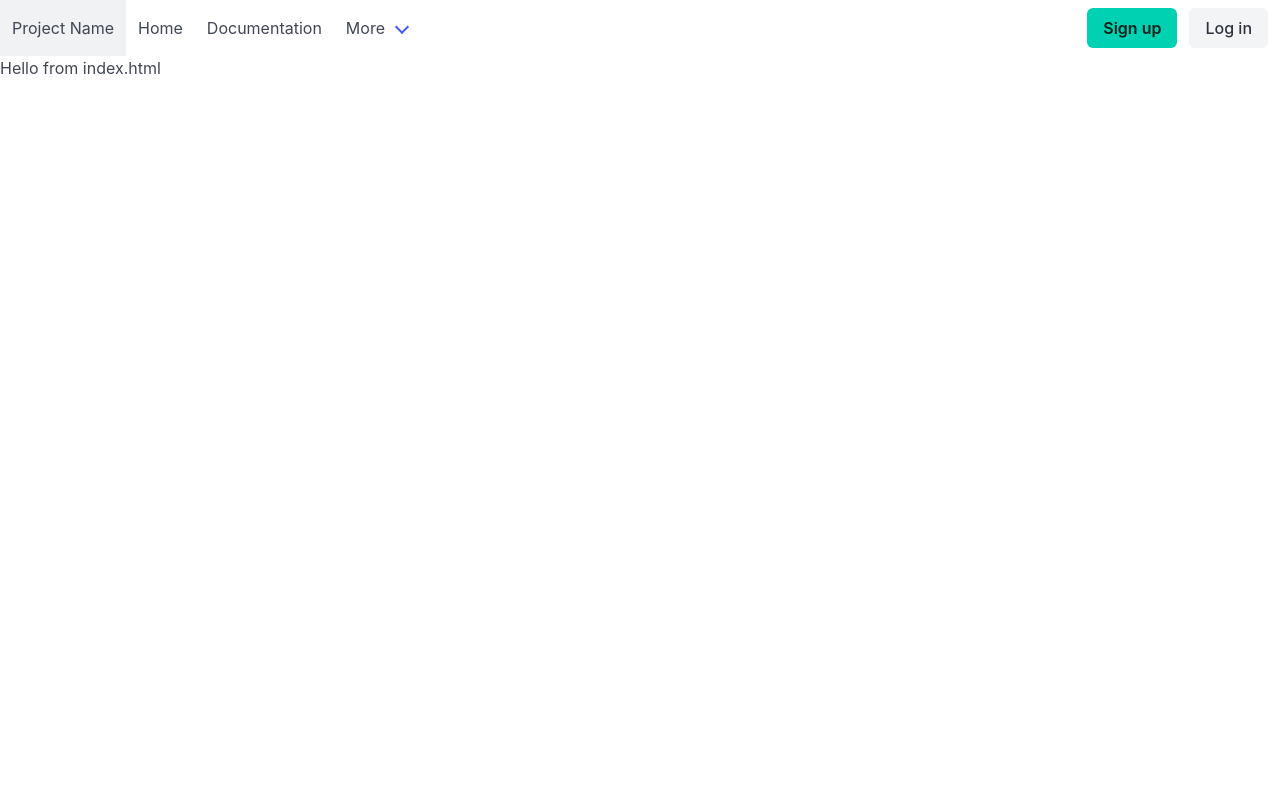
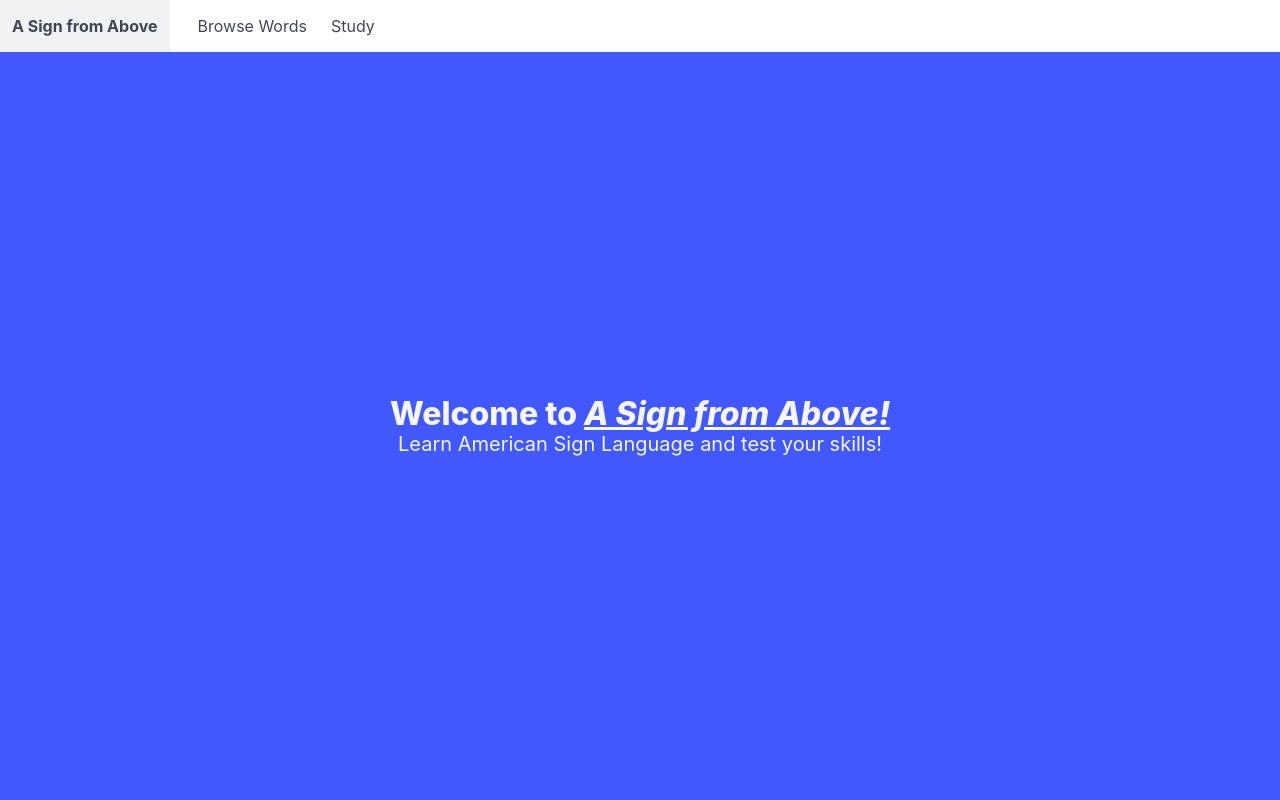
Before and after one commit to koenigscode/asl-project, a Django app: page / in a window 1280 px wide. Run offline with Django 5.2, Linux system fonts and the light colour scheme.

Commit message:
#10 Create basic home page

```diff
--- a/server/app/templates/app/base.html
+++ b/server/app/templates/app/base.html
@@ -11,56 +11,20 @@
 <body>
     <nav class="navbar">
         <div class="navbar-brand">
-            <a class="navbar-item" href="{{ request.scheme }}://{{ request.get_host }}/">
-                    Project Name
-                </a>
+            <a class="navbar-item has-text-weight-bold" href="{{ request.scheme }}://{{ request.get_host }}/">
+                    A Sign from Above
+            </a>
+        </div>
 
-        </div>
+            <div class="px-2">
+            </div>
 
         <div id="navbarBasicExample" class="navbar-menu">
             <div class="navbar-start">
-                <a class="navbar-item">
-                    Home
+                    <a class="navbar-item" href="{% url 'browse' %}">
+                    Browse Words
                 </a>
-
-                <a class="navbar-item">
-                    Documentation
-                </a>
-
-                <div class="navbar-item has-dropdown is-hoverable">
-                    <a class="navbar-link">
-                        More
-                    </a>
-
-                    <div class="navbar-dropdown">
-                        <a class="navbar-item">
-                            About
-                        </a>
-                        <a class="navbar-item is-selected">
-                            Jobs
-                        </a>
-                        <a class="navbar-item">
-                            Contact
-                        </a>
-                        <hr class="navbar-divider">
-                        <a class="navbar-item">
-                            Report an issue
-                        </a>
-                    </div>
-                </div>
-            </div>
-
-            <div class="navbar-end">
-                <div class="navbar-item">
-                    <div class="buttons">
-                        <a class="button is-primary">
-                            <strong>Sign up</strong>
-                        </a>
-                        <a class="button is-light">
-                            Log in
-                        </a>
-                    </div>
-                </div>
+                    <a class="navbar-item" href="{% url 'study' %}">Study</a>
             </div>
         </div>
     </nav>
--- /dev/null
+++ b/server/app/templates/app/browse.html
@@ -0,0 +1,6 @@
+{% extends "app/base.html" %}
+{% block title %}Browse{% endblock %}
+
+{% block content %}
+    <h1>Browse</h1>
+{% endblock %}
--- a/server/app/templates/app/index.html
+++ b/server/app/templates/app/index.html
@@ -2,5 +2,13 @@
 {% block title %}Home Page{% endblock %}
 
 {% block content %}
-    <h1>Hello from index.html</h1>
+<section class="hero is-link is-fullheight-with-navbar">
+
+    <div class="hero-body">
+        <div class="container has-text-centered">
+            <h1 class="title">Welcome to <span class="is-italic is-underlined">A Sign from Above!</span></h1>
+            <p class="subtitle">Learn American Sign Language and test your skills!</p>
+        </div>
+    </div>
+</section>
 {% endblock %}
--- /dev/null
+++ b/server/app/templates/app/study.html
@@ -0,0 +1,6 @@
+{% extends "app/base.html" %}
+{% block title %}Study{% endblock %}
+
+{% block content %}
+    <h1>Study</h1>
+{% endblock %}
--- a/server/app/urls.py
+++ b/server/app/urls.py
@@ -4,4 +4,6 @@ from . import views
 
 urlpatterns = [
     path("", views.index, name="index"),
+    path("browse/", views.browse, name="browse"),
+    path("study/", views.study, name="study")
 ]
--- a/server/app/views.py
+++ b/server/app/views.py
@@ -4,3 +4,9 @@ from django.shortcuts import render
 
 def index(request):
     return render(request, 'app/index.html')
+
+def browse(request):
+    return render(request, 'app/browse.html')
+
+def study(request):
+    return render(request, 'app/study.html')
```
